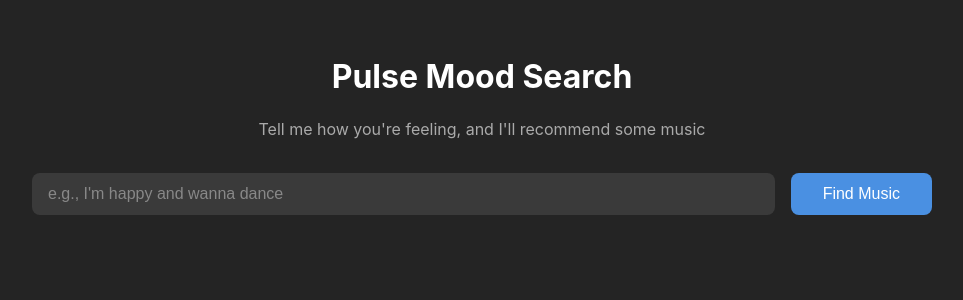
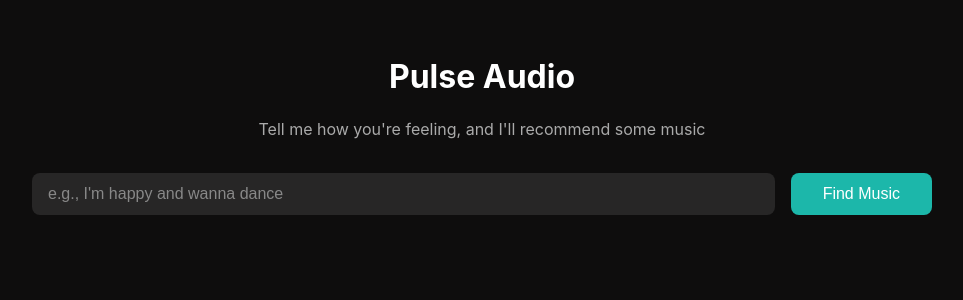
Before and after one commit to hexgrl/PulseAudio, a React (Vite) app: page / in a window 1280 px wide. Shown: the top 300 px of the page, without its empty margins (158-1121 px from the left). Built offline with nearby package versions, Linux system fonts and the light colour scheme.

Commit message:
fixing color scheme

```diff
--- a/src/App.jsx
+++ b/src/App.jsx
@@ -102,7 +102,7 @@ function App() {
 
   return (
     <div className="mood-search-container">
-      <h1>Pulse Mood Search</h1>
+      <h1>Pulse Audio</h1>
       <p>Tell me how you're feeling, and I'll recommend some music</p>
 
       <div className="search-box">
--- a/src/Pulse.css
+++ b/src/Pulse.css
@@ -47,7 +47,7 @@
 .search-box button {
   padding: 0.75rem 2rem;
   font-size: 1rem;
-  background-color: #4a90e2;
+  background-color: #1cb7aa ;
   color: white;
   border: none;
   border-radius: 8px;
@@ -57,7 +57,7 @@
 }
 
 .search-box button:hover:not(:disabled) {
-  background-color: #357abd;
+  background-color: #31c2b6;
 }
 
 .search-box button:disabled {
@@ -256,27 +256,27 @@
 }
 
 .track-actions a {
-  background-color: #d32f2f;
+  background-color: #2d947a ;
   color: white;
   border: 2px solid transparent;
 }
 
 .track-actions a:hover {
-  background-color: #b71c1c;
+  background-color: #339e83 ;
   transform: translateY(-1px);
   box-shadow: 0 2px 8px rgba(211, 47, 47, 0.3);
 }
 
 .similar-btn {
   background-color: transparent;
-  color: #4a90e2;
-  border: 2px solid #4a90e2;
+  color: #e0d0de;
+  border: 2px solid #8e3e91;
   cursor: pointer;
 }
 
 .similar-btn:hover {
-  background-color: #4a90e2;
-  color: white;
+  background-color: #966b94;
+  color: rgb(214, 212, 214);
   transform: translateY(-1px);
   box-shadow: 0 2px 8px rgba(74, 144, 226, 0.3);
 }
--- a/src/index.css
+++ b/src/index.css
@@ -5,7 +5,7 @@
 
   color-scheme: dark;
   color: rgba(255, 255, 255, 0.87);
-  background-color: #242424;
+  background-color: #0e0d0d;
 
   font-synthesis: none;
   text-rendering: optimizeLegibility;
```
